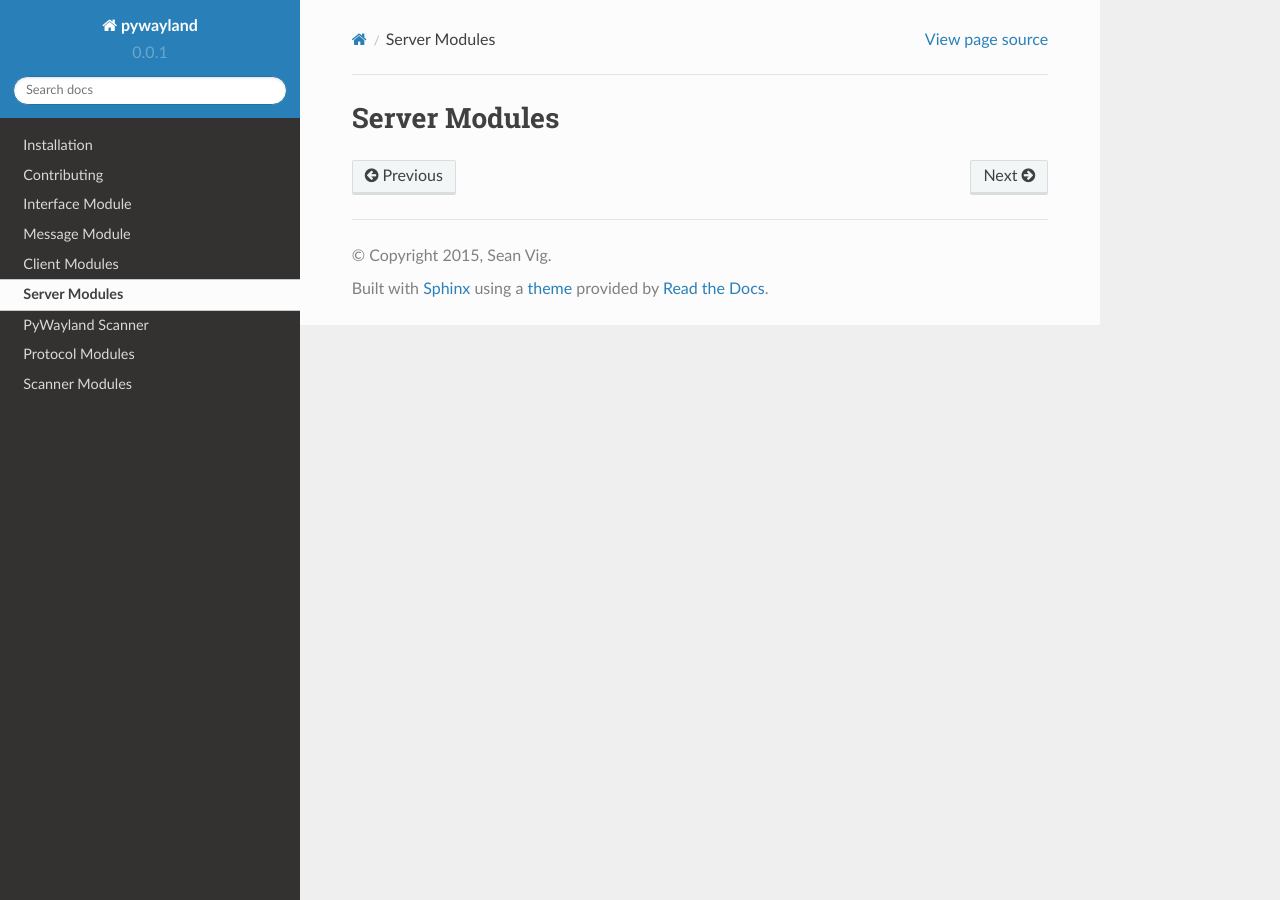
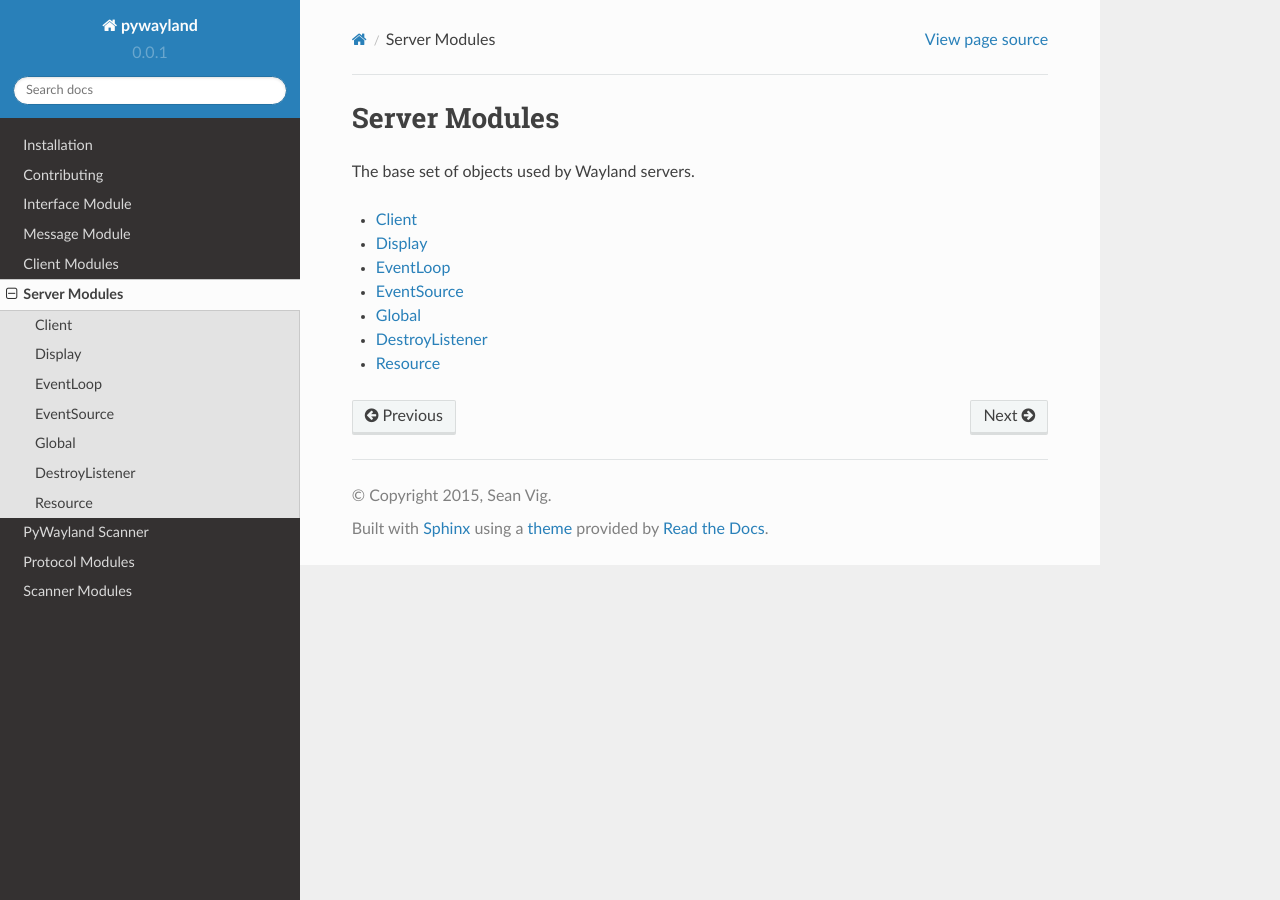
Before and after one commit to flacjacket/pywayland, a Sphinx documentation site: the page built from doc/module/server/index.rst, in a window 1280 px wide. Built offline with Sphinx 7.4.7 and the Read the Docs theme 2.0.0, drawn with Linux system fonts in a browser that asks for light colours.

Commit message:
Add sphinx docs for generating server docs

```diff
--- a/doc/module/server/index.rst
+++ b/doc/module/server/index.rst
@@ -2,3 +2,15 @@
 
 Server Modules
 ==============
+
+The base set of objects used by Wayland servers.
+
+.. toctree::
+   :maxdepth: 2
+
+   client
+   display
+   eventloop
+   globals
+   listener
+   resource
```
Also changed, not shown: doc/index.rst (+9 -2 lines), doc/module/server/client.rst (added, +9 -0 lines), doc/module/server/display.rst (added, +9 -0 lines), doc/module/server/eventloop.rst (added, +15 -0 lines), doc/module/server/globals.rst (added, +9 -0 lines), doc/module/server/listener.rst (added, +9 -0 lines), doc/module/server/resource.rst (added, +9 -0 lines).
